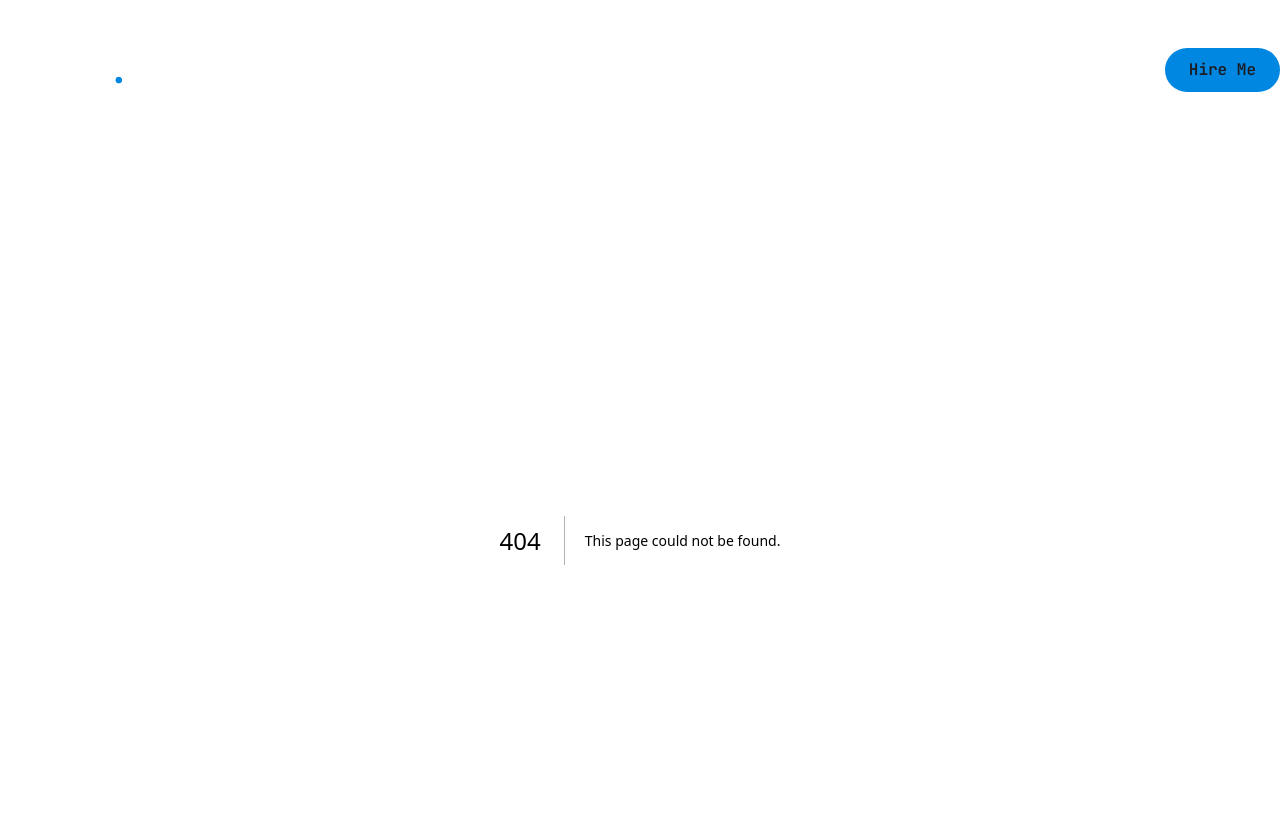
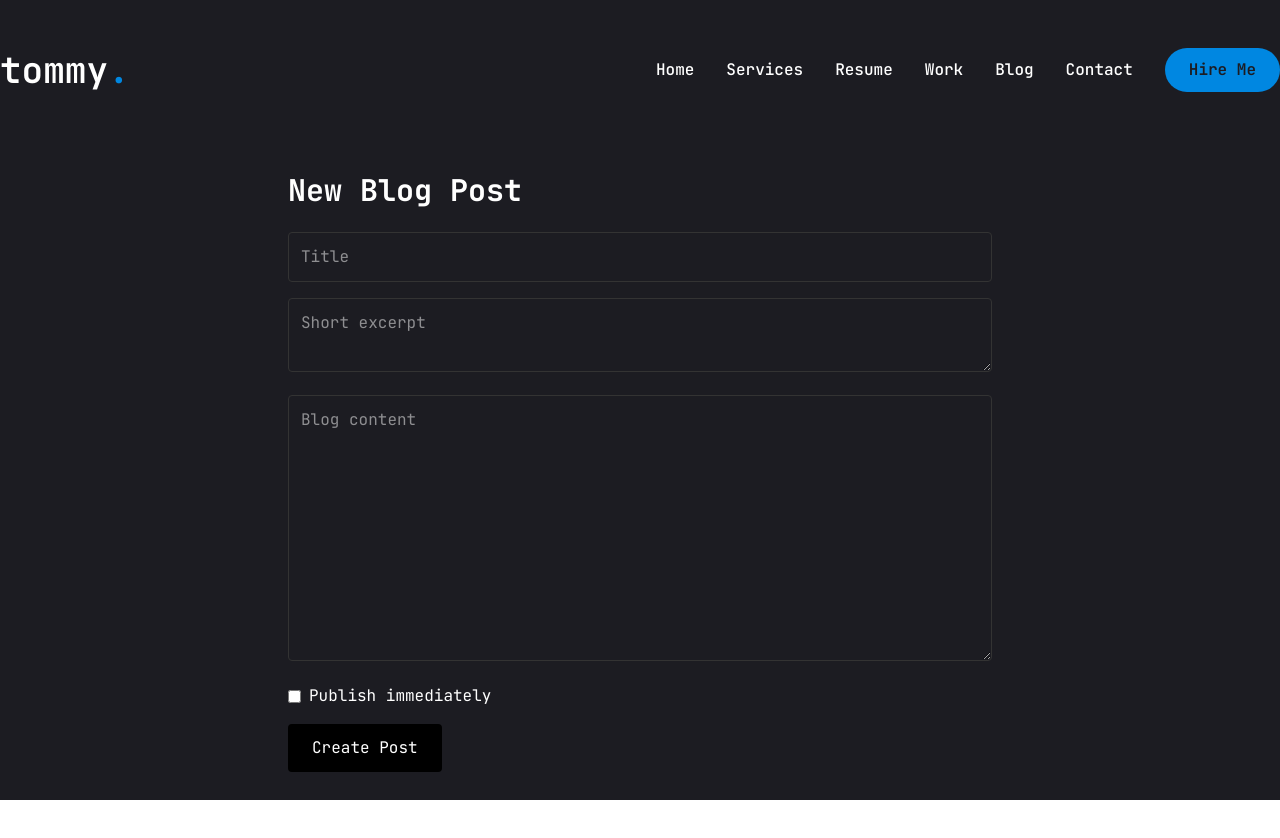
Before and after one commit to Tommy-devgit/client-side-Porfolio-NextJS, a Next.js app: page /admin/blog/new in a window 1280 px wide. Before the commit this address had no page. Shown: the top 838 px of the page. After the commit the page ends 804 px from the top, so only its background shows below. Built offline with nearby package versions, Linux system fonts and the light colour scheme.

Commit message:
Blog Page Integration

```diff
--- /dev/null
+++ b/app/admin/blog/[slug]/page.jsx
@@ -0,0 +1,21 @@
+async function getPost(slug) {
+  const res = await fetch(
+    `http://localhost:5000/api/posts/public?slug=${slug}`,
+    { cache: "no-store" }
+  );
+  const posts = await res.json();
+  return posts[0];
+}
+
+export default async function BlogDetails({ params }) {
+  const post = await getPost(params.slug);
+
+  if (!post) return <p>Post not found</p>;
+
+  return (
+    <article className="p-8 max-w-3xl mx-auto">
+      <h1 className="text-4xl font-bold mb-4">{post.title}</h1>
+      <div className="prose">{post.content}</div>
+    </article>
+  );
+}
--- /dev/null
+++ b/app/admin/blog/new/page.jsx
@@ -0,0 +1,85 @@
+"use client";
+
+import { useState } from "react";
+import { useRouter } from "next/navigation";
+
+export default function NewPost() {
+  const router = useRouter();
+
+  const [form, setForm] = useState({
+    title: "",
+    excerpt: "",
+    content: "",
+    published: false,
+  });
+
+  const handleChange = (e) => {
+    const { name, value, type, checked } = e.target;
+    setForm({
+      ...form,
+      [name]: type === "checkbox" ? checked : value,
+    });
+  };
+
+  const handleSubmit = async (e) => {
+    e.preventDefault();
+
+    const slug = form.title
+      .toLowerCase()
+      .replace(/ /g, "-")
+      .replace(/[^\w-]+/g, "");
+
+    await fetch("http://localhost:5000/api/posts", {
+      method: "POST",
+      headers: { "Content-Type": "application/json" },
+      body: JSON.stringify({ ...form, slug }),
+    });
+
+    router.push("/admin/blog");
+  };
+
+  return (
+    <div className="p-8 max-w-3xl mx-auto">
+      <h1 className="text-3xl font-bold mb-6">New Blog Post</h1>
+
+      <form onSubmit={handleSubmit} className="space-y-4">
+        <input
+          name="title"
+          placeholder="Title"
+          className="w-full border p-3 rounded"
+          onChange={handleChange}
+          required
+        />
+
+        <textarea
+          name="excerpt"
+          placeholder="Short excerpt"
+          className="w-full border p-3 rounded"
+          onChange={handleChange}
+        />
+
+        <textarea
+          name="content"
+          placeholder="Blog content"
+          rows={10}
+          className="w-full border p-3 rounded"
+          onChange={handleChange}
+          required
+        />
+
+        <label className="flex items-center gap-2">
+          <input
+            type="checkbox"
+            name="published"
+            onChange={handleChange}
+          />
+          Publish immediately
+        </label>
+
+        <button className="bg-black text-white px-6 py-3 rounded">
+          Create Post
+        </button>
+      </form>
+    </div>
+  );
+}
--- /dev/null
+++ b/app/admin/blog/page.jsx
@@ -0,0 +1,48 @@
+async function getBlogs() {
+  const res = await fetch("http://localhost:5000/api/posts/public", {
+    next: { revalidate: 3600 },
+  });
+
+  const contentType = res.headers.get("content-type") || "";
+  const clone = res.clone();
+
+  if (!res.ok) {
+    const bodyText = await clone.text().catch(() => "<body unavailable>");
+    throw new Error(`Failed fetching posts: ${res.status} ${res.statusText} - ${bodyText}`);
+  }
+
+  if (contentType.includes("text/html")) {
+    const bodyText = await clone.text().catch(() => "<body unavailable>");
+    throw new Error(`Expected JSON but received HTML from API: ${bodyText.slice(0, 200)}`);
+  }
+
+  try {
+    return await res.json();
+  } catch (err) {
+    const bodyText = await clone.text().catch(() => "<body unavailable>");
+    throw new Error(`Invalid JSON response from API: ${err.message}. Response body: ${bodyText.slice(0,200)}`);
+  }
+}
+
+export default async function BlogPage() {
+  const blogs = await getBlogs();
+
+  return (
+    <div className="p-8 max-w-4xl mx-auto">
+      <h1 className="text-4xl font-bold mb-8">Blog</h1>
+
+      <div className="space-y-6">
+        {blogs.map((blog) => (
+          <a
+            key={blog.id}
+            href={`/blog/${blog.slug}`}
+            className="block border p-6 rounded hover:bg-gray-50"
+          >
+            <h2 className="text-2xl font-semibold">{blog.title}</h2>
+            <p className="text-gray-600 mt-2">{blog.excerpt}</p>
+          </a>
+        ))}
+      </div>
+    </div>
+  );
+}
--- /dev/null
+++ b/app/blog/page.jsx
@@ -0,0 +1,25 @@
+async function getBlogs() {
+  const res = await fetch("http://localhost:5000/api/blogs", {
+    cache: "no-store",
+  });
+  return res.json();
+}
+
+export default async function BlogPage() {
+  const blogs = await getBlogs();
+
+  return (
+    <section className="max-w-4xl mx-auto py-12">
+      <h1 className="text-3xl font-bold mb-6">Blog</h1>
+
+      {blogs.map((blog) => (
+        <div key={blog.id} className="mb-6 p-6 border rounded-lg">
+          <h2 className="text-xl font-semibold">{blog.title}</h2>
+          <p className="text-gray-600 mt-2">
+            {blog.content.slice(0, 120)}...
+          </p>
+        </div>
+      ))}
+    </section>
+  );
+}
--- a/components/MobileNav.jsx
+++ b/components/MobileNav.jsx
@@ -23,6 +23,9 @@ const links = [
         name: "work",
         path: '/work'
     },
+    {
+        name: "blog",
+        path: "/blog" },
     {
         name: "contact",
         path: '/contact'
--- a/components/Nav.jsx
+++ b/components/Nav.jsx
@@ -8,6 +8,7 @@ const links = [
   { name: "services", path: "/services" },
   { name: "resume", path: "/resume" },
   { name: "work", path: "/work" },
+  { name: "blog", path: "/blog" },
   { name: "contact", path: "/contact" },
 ];
 
--- a/components/Repo.jsx
+++ b/components/Repo.jsx
@@ -1,10 +1,19 @@
 // components/Repo.jsx
 import Link from "next/link";
+import { FaGithub} from "react-icons/fa";
+
 
 export default function Repo({ repos }) {
   return (
     <section className="max-w-6xl mx-auto px-4 py-12">
-      <h2 className="text-3xl font-bold mb-8">Featured Repository's</h2>
+      <div className="flex flex-1 justify-between">
+        <h2 className="text-3xl font-bold mb-8">Featured Repository's</h2>
+        <Link
+          href="https://github.com/Tommy-devgit"
+        >
+          <FaGithub className="w-9 h-9 border border-accent rounded-full flex justify-center items-center text-accent text-base hover:bg-accent hover:text-primary hover:transition-all duration-500" />
+        </Link>
+      </div>
       <div className="grid md:grid-cols-2 lg:grid-cols-3 gap-6">
         {repos?.map((repo) => (
           <div
```
Also changed, not shown: app/admin/blog/edit/[id]/page.jsx (added).
